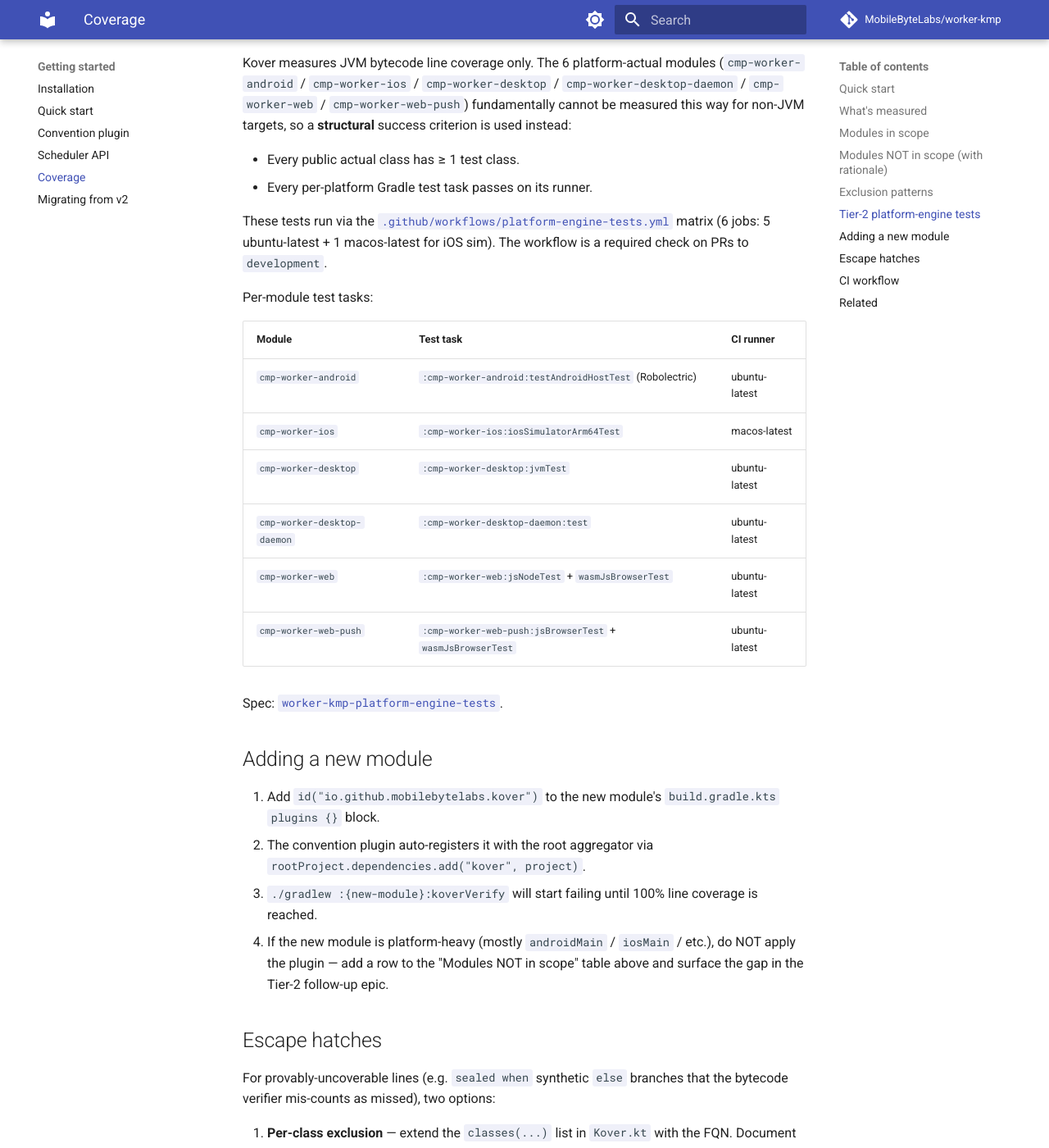
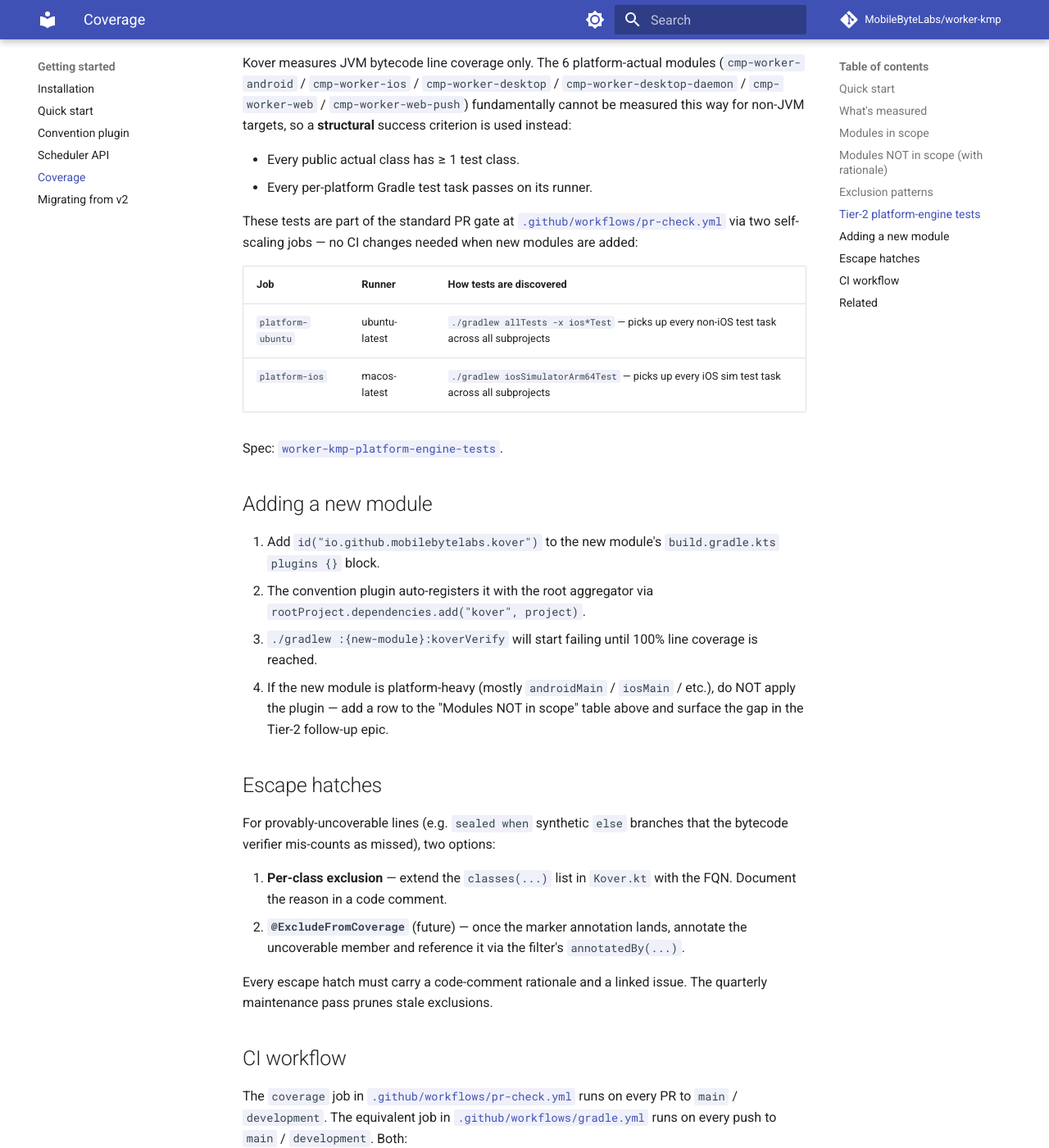
Before and after one commit to MobileByteLabs/worker-kmp, an MkDocs documentation site: the page built from docs/getting-started/coverage.md, in a window 1280 px wide and 1400 px high, scrolled down 2514 px. Shown: the whole window at 82% size. Built offline with MkDocs 1.6.1 and Material for MkDocs 9.7.7, drawn with Linux system fonts in a browser that asks for light colours; comment, search, counter and statistics services are not loaded; some of the changed text lies outside the part shown.

Commit message:
refactor(ci): consolidate PR checks into single comprehensive gate — self-scaling platform tests

```diff
--- a/docs/getting-started/coverage.md
+++ b/docs/getting-started/coverage.md
@@ -101,21 +101,14 @@ fundamentally cannot be measured this way for non-JVM targets, so a
 - Every public actual class has ≥ 1 test class.
 - Every per-platform Gradle test task passes on its runner.
 
-These tests run via the
-[`.github/workflows/platform-engine-tests.yml`](../../.github/workflows/platform-engine-tests.yml)
-matrix (6 jobs: 5 ubuntu-latest + 1 macos-latest for iOS sim). The workflow
-is a required check on PRs to `development`.
+These tests are part of the standard PR gate at
+[`.github/workflows/pr-check.yml`](../../.github/workflows/pr-check.yml)
+via two self-scaling jobs — no CI changes needed when new modules are added:
 
-Per-module test tasks:
-
-| Module | Test task | CI runner |
+| Job | Runner | How tests are discovered |
 |---|---|---|
-| `cmp-worker-android` | `:cmp-worker-android:testAndroidHostTest` (Robolectric) | ubuntu-latest |
-| `cmp-worker-ios` | `:cmp-worker-ios:iosSimulatorArm64Test` | macos-latest |
-| `cmp-worker-desktop` | `:cmp-worker-desktop:jvmTest` | ubuntu-latest |
-| `cmp-worker-desktop-daemon` | `:cmp-worker-desktop-daemon:test` | ubuntu-latest |
-| `cmp-worker-web` | `:cmp-worker-web:jsNodeTest` + `wasmJsBrowserTest` | ubuntu-latest |
-| `cmp-worker-web-push` | `:cmp-worker-web-push:jsBrowserTest` + `wasmJsBrowserTest` | ubuntu-latest |
+| `platform-ubuntu` | ubuntu-latest | `./gradlew allTests -x ios*Test` — picks up every non-iOS test task across all subprojects |
+| `platform-ios` | macos-latest | `./gradlew iosSimulatorArm64Test` — picks up every iOS sim test task across all subprojects |
 
 Spec:
 [`worker-kmp-platform-engine-tests`](../../../../plan-layer/project-plans/mbs/worker-kmp/active/worker-kmp-platform-engine-tests/GOAL.md).
@@ -146,13 +139,15 @@ maintenance pass prunes stale exclusions.
 
 ## CI workflow
 
-The `Test Coverage / Kover 100% gate` job at
-[`.github/workflows/test-coverage.yml`](../../.github/workflows/test-coverage.yml) runs on every
-PR + push to `main` / `development`. It:
+The `coverage` job in
+[`.github/workflows/pr-check.yml`](../../.github/workflows/pr-check.yml) runs on every PR to
+`main` / `development`. The equivalent job in
+[`.github/workflows/gradle.yml`](../../.github/workflows/gradle.yml) runs on every push to
+`main` / `development`. Both:
 
-1. Runs `./gradlew koverHtmlReport koverXmlReport koverVerify`.
-2. Uploads the aggregate HTML report as `kover-html-report` (14-day retention).
-3. Posts the aggregate `%` to the PR Step Summary.
+1. Run `./gradlew koverHtmlReport koverXmlReport koverVerify`.
+2. Upload the aggregate HTML report as `kover-html-report` (14-day retention).
+3. Post the aggregate `%` to the PR Step Summary.
 
 `koverVerify` exit ≠ 0 fails the PR. There is no soft-warn mode.
 
```
Also changed, not shown: 4 other files.
